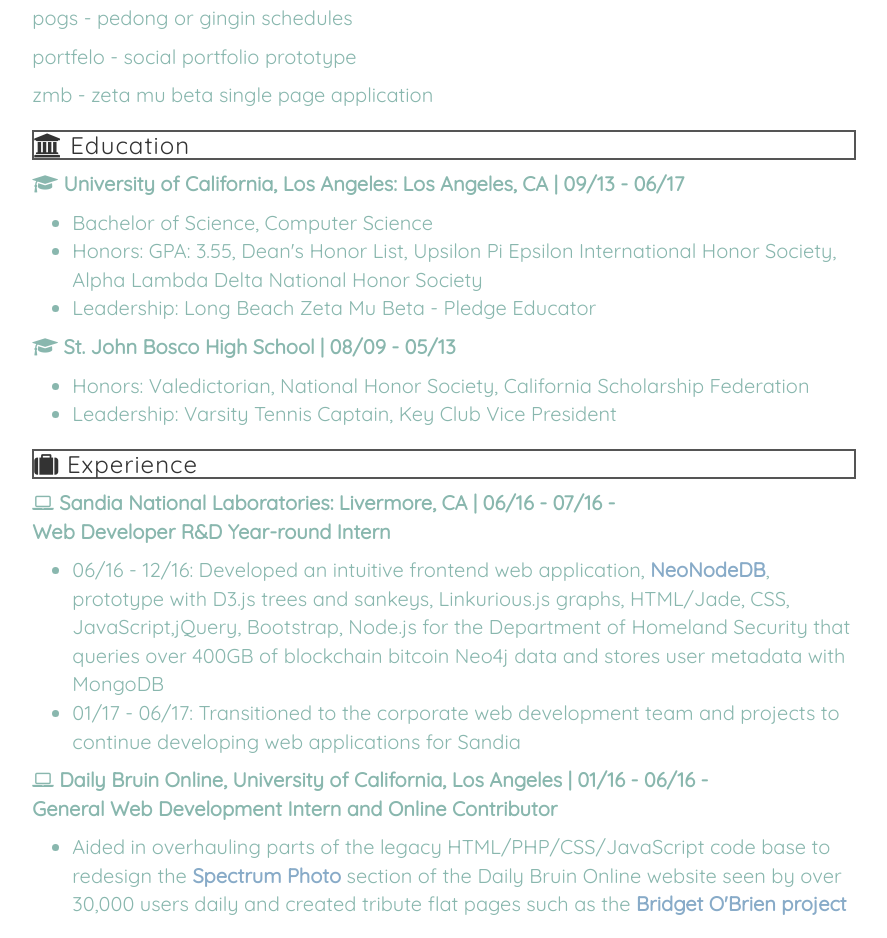
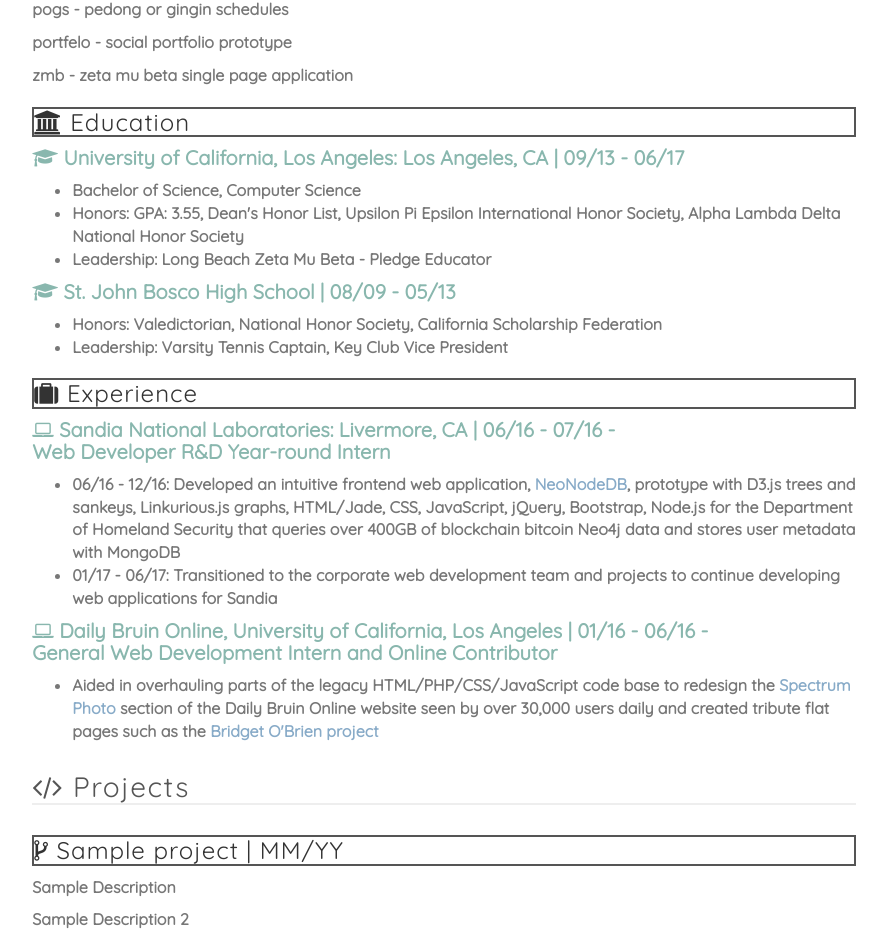
Before and after one commit to alfredlucero/alfienityportfolio, a plain HTML site: page index.html in a window 1280 px wide. Shown: the part 272-1210 px from the top of the page, without its empty margins (196-1083 px from the left). Drawn offline with nearby package versions, Linux system fonts and the light colour scheme.

Commit message:
changed header elements, font sizes, finalized color scheme for descriptions and fixed link colors

```diff
--- a/css/index.css
+++ b/css/index.css
@@ -1,7 +1,8 @@
 body {
 	font-family: 'Quicksand', sans-serif;
-	font-size: 20px;
-	color: #89b7ae;
+	font-size: 16px;
+	font-weight: bold;
+	color: #777;
 }
 
 h1 {
@@ -16,7 +17,6 @@ h2 {
 	border-bottom: solid 2px #eee;
 	font-size: 28px;
 	letter-spacing: 1.5px;
-	font-weight: bold;
 	color: #555;
 }
 
@@ -25,22 +25,16 @@ h3 {
 	font-size: 24px;
 	letter-spacing: 1px;
 	color: #333;
-	font-weight: 500;
 }
 
-p,
-li {
-	font-weight: 550;
+h4 {
+	font-size: 20px;
+	color: #89b7ae;
 }
 
 
 a:link {
 	color: #88abc8 !important;
-	text-decoration: none;
-}
-
-a:visited {
-	color: #c4eaee !important;
 	text-decoration: none;
 }
 
--- a/index.html
+++ b/index.html
@@ -56,14 +56,14 @@
 
 				<div id="education" class="content-wrapper" data-aos="zoom-in" data-aos-delay="1500">
 					<h3><i class="fa fa-university" aria-hidden="true"></i> Education</h3>
-					<p><i class="fa fa-graduation-cap" aria-hidden="true"></i> <strong>University of California, Los Angeles: Los Angeles, CA | 09/13 - 06/17</strong></p>
+					<h4><i class="fa fa-graduation-cap" aria-hidden="true"></i> <strong>University of California, Los Angeles: Los Angeles, CA | 09/13 - 06/17</strong></h4>
 					<ul>
 						<li>Bachelor of Science, Computer Science</li>
 						<li>Honors: GPA: 3.55, Dean's Honor List, Upsilon Pi Epsilon International Honor Society, Alpha Lambda Delta National Honor Society</li>
 						<li>Leadership: Long Beach Zeta Mu Beta - Pledge Educator</li>
 					</ul>
-					<p><i class="fa fa-graduation-cap" aria-hidden="true"></i> <strong>St. John Bosco High School | 08/09 - 05/13
-					</strong></p>
+					<h4><i class="fa fa-graduation-cap" aria-hidden="true"></i> <strong>St. John Bosco High School | 08/09 - 05/13
+					</strong></h4>
 					<ul>
 						<li>Honors: Valedictorian, National Honor Society, California Scholarship Federation</li>
 						<li>Leadership: Varsity Tennis Captain, Key Club Vice President</li>
@@ -72,15 +72,15 @@
 
 				<div id="experience" class="content-wrapper" data-aos="zoom-in" data-aos-delay="1750">
 					<h3><i class="fa fa-suitcase" aria-hidden="true"></i> Experience</h3>
-					<p><i class="fa fa-laptop" aria-hidden="true"></i> <strong>Sandia National Laboratories: Livermore, CA | 06/16 - 07/16 -<br />Web Developer R&D Year-round Intern</strong></p>
+					<h4><i class="fa fa-laptop" aria-hidden="true"></i> <strong>Sandia National Laboratories: Livermore, CA | 06/16 - 07/16 -<br />Web Developer R&D Year-round Intern</strong></h4>
 					<ul>
-						<li>06/16 - 12/16: Developed an intuitive frontend web application, <strong><a href="http://www.sandia.gov/news/publications/labnews/articles/2016/19-08/bitcoin.html">NeoNodeDB</a></strong>, prototype with D3.js trees and sankeys, Linkurious.js graphs, HTML/Jade, CSS, JavaScript,jQuery, Bootstrap, Node.js for the Department of Homeland Security that queries over 400GB of blockchain bitcoin Neo4j data and stores user metadata with MongoDB</li>
+						<li>06/16 - 12/16: Developed an intuitive frontend web application, <a href="http://www.sandia.gov/news/publications/labnews/articles/2016/19-08/bitcoin.html" target="_blank">NeoNodeDB</a>, prototype with D3.js trees and sankeys, Linkurious.js graphs, HTML/Jade, CSS, JavaScript, jQuery, Bootstrap, Node.js for the Department of Homeland Security that queries over 400GB of blockchain bitcoin Neo4j data and stores user metadata with MongoDB</li>
 						<li>01/17 - 06/17: Transitioned to the corporate web development team and projects to continue developing web applications for Sandia</li>
 					</ul>
 
-					<p><i class="fa fa-laptop" aria-hidden="true"></i> <strong>Daily Bruin Online, University of California, Los Angeles | 01/16 - 06/16 - <br />General Web Development Intern and Online Contributor</strong></p>
+					<h4><i class="fa fa-laptop" aria-hidden="true"></i> <strong>Daily Bruin Online, University of California, Los Angeles | 01/16 - 06/16 - <br />General Web Development Intern and Online Contributor</strong></h4>
 					<ul>
-						<li>Aided in overhauling parts of the legacy HTML/PHP/CSS/JavaScript code base to redesign the <strong><a href="http://dailybruin.com/category/spectrum/">Spectrum Photo</a></strong> section of the Daily Bruin Online website seen by over 30,000 users daily and created tribute flat pages such as the <strong><a href="https://github.com/daily-bruin/bob-2016">Bridget O'Brien project</a></strong></li>
+						<li>Aided in overhauling parts of the legacy HTML/PHP/CSS/JavaScript code base to redesign the <a href="http://dailybruin.com/category/spectrum/" target="_blank">Spectrum Photo</a></strong> section of the Daily Bruin Online website seen by over 30,000 users daily and created tribute flat pages such as the <a href="https://github.com/daily-bruin/bob-2016" target="_blank">Bridget O'Brien project</a></li>
 					</ul>
 				</div> <!-- end experience -->
 
```
